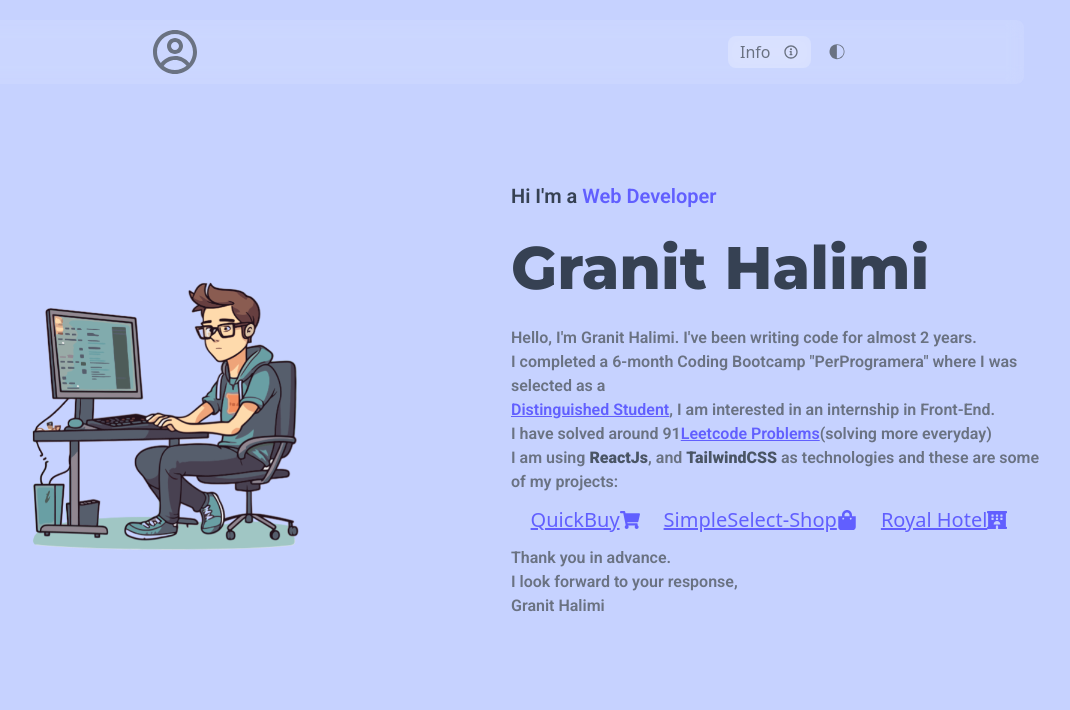
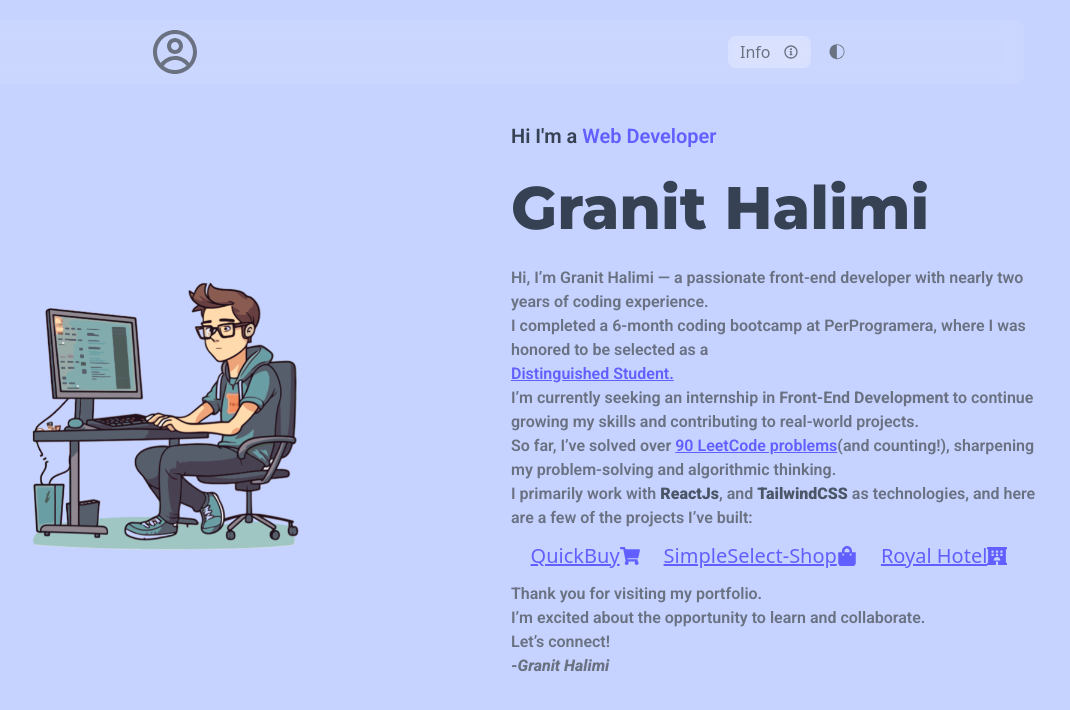
Before and after one commit to granithalimi/portfolio_website, a React (Create React App) app: page / in a window 1280 px wide. Shown: the top 710 px of the page, without its empty margins (149-1219 px from the left). Built offline with nearby package versions, Linux system fonts and the light colour scheme.

Commit message:
changing content

```diff
--- a/src/Components/Content.js
+++ b/src/Components/Content.js
@@ -44,10 +44,12 @@ function Content() {
           Granit Halimi
         </h1>
         <p className={`${darkMode ? "text-gray-400" : "text-gray-500"} roboto`}>
-          Hello, I'm Granit Halimi. I've been writing code for almost 2 years.
+          Hi, I’m Granit Halimi — a passionate front-end developer with nearly
+          two years of coding experience.
           <br />
-          I completed a 6-month Coding Bootcamp "PerProgramera" where I was
-          selected as a <br />
+          I completed a 6-month coding bootcamp at PerProgramera, where I was
+          honored to be selected as a
+          <br />
           <a
             target="_blank"
             rel="noreferrer"
@@ -56,19 +58,24 @@ function Content() {
               "https://perprogramera.com/studentet-e-dalluar-te-bootcamp-9/"
             }
           >
-            Distinguished Student
-          </a>
-          , I am interested in an internship in Front-End. <br />I have solved
-          around 91
+            Distinguished Student.
+          </a>{" "}
+          <br />
+          I’m currently seeking an internship in{" "}
+          <span className="font-bold">Front-End Development</span> to continue
+          growing my skills and contributing to real-world projects.
+          <br />
+          So far, I’ve solved over{" "}
           <a
             target="_blank"
             rel="noreferrer"
             className="underline text-indigo-500 hover:text-blue-700 duration-500"
             href="https://leetcode.com/_ggranit/"
           >
-            Leetcode Problems
+            90 LeetCode problems
           </a>
-          (solving more everyday) <br />I am using{" "}
+          (and counting!), sharpening my problem-solving and algorithmic
+          thinking. <br />I primarily work with{" "}
           <span
             className={`${darkMode ? "text-gray-300" : "text-gray-600"}`}
             style={{ fontWeight: 900 }}
@@ -82,7 +89,7 @@ function Content() {
           >
             TailwindCSS
           </span>{" "}
-          as technologies and these are some of my projects:
+          as technologies, and here are a few of the projects I’ve built:
           <br />
         </p>
 
@@ -124,9 +131,15 @@ function Content() {
         </div>
 
         <p className={`${darkMode ? "text-gray-400" : "text-gray-500"} roboto`}>
-          Thank you in advance. <br />
+          {/* Thank you in advance. <br />
           I look forward to your response, <br />
-          Granit Halimi
+          Granit Halimi */}
+          Thank you for visiting my portfolio. <br />
+          I’m excited about the opportunity to learn and collaborate.
+          <br />
+          <span>Let’s connect!</span>
+          <br />
+          <span className="italic font-extrabold">-Granit Halimi</span>
         </p>
       </div>
     </div>
```
